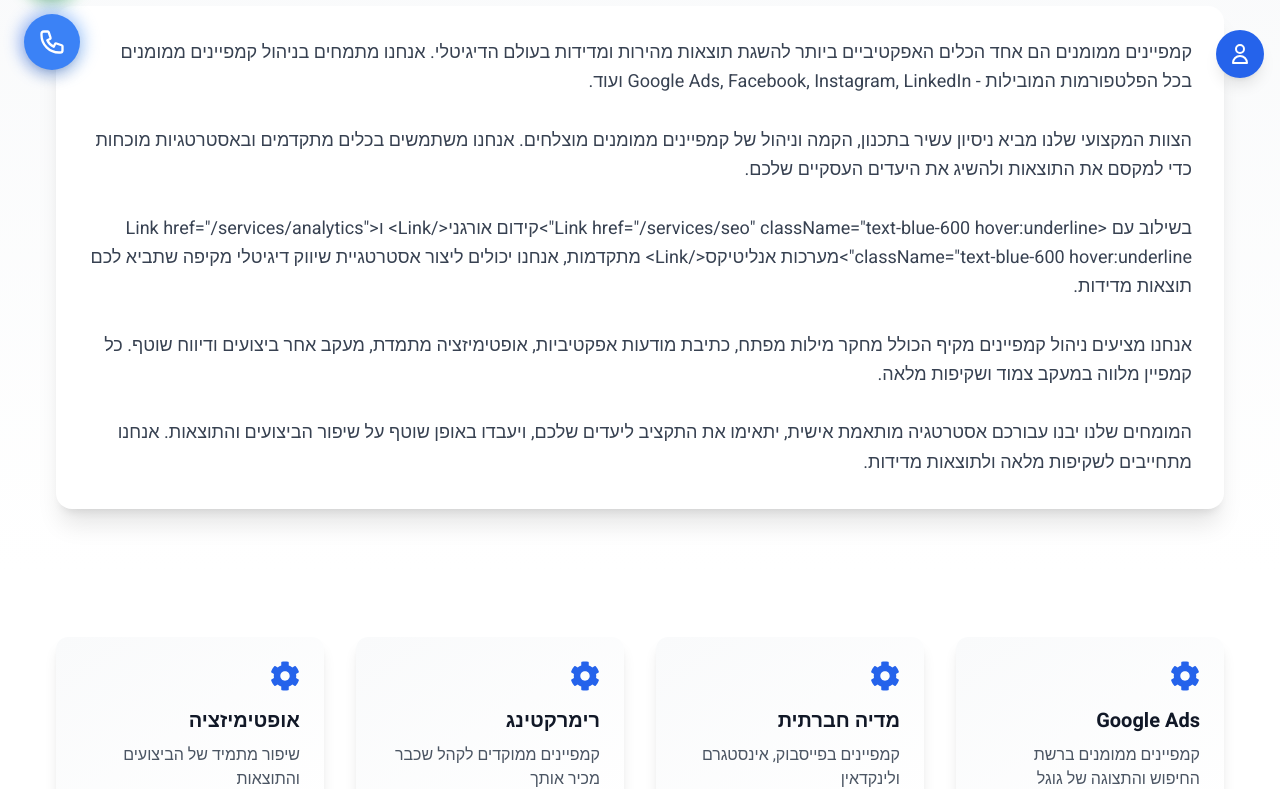
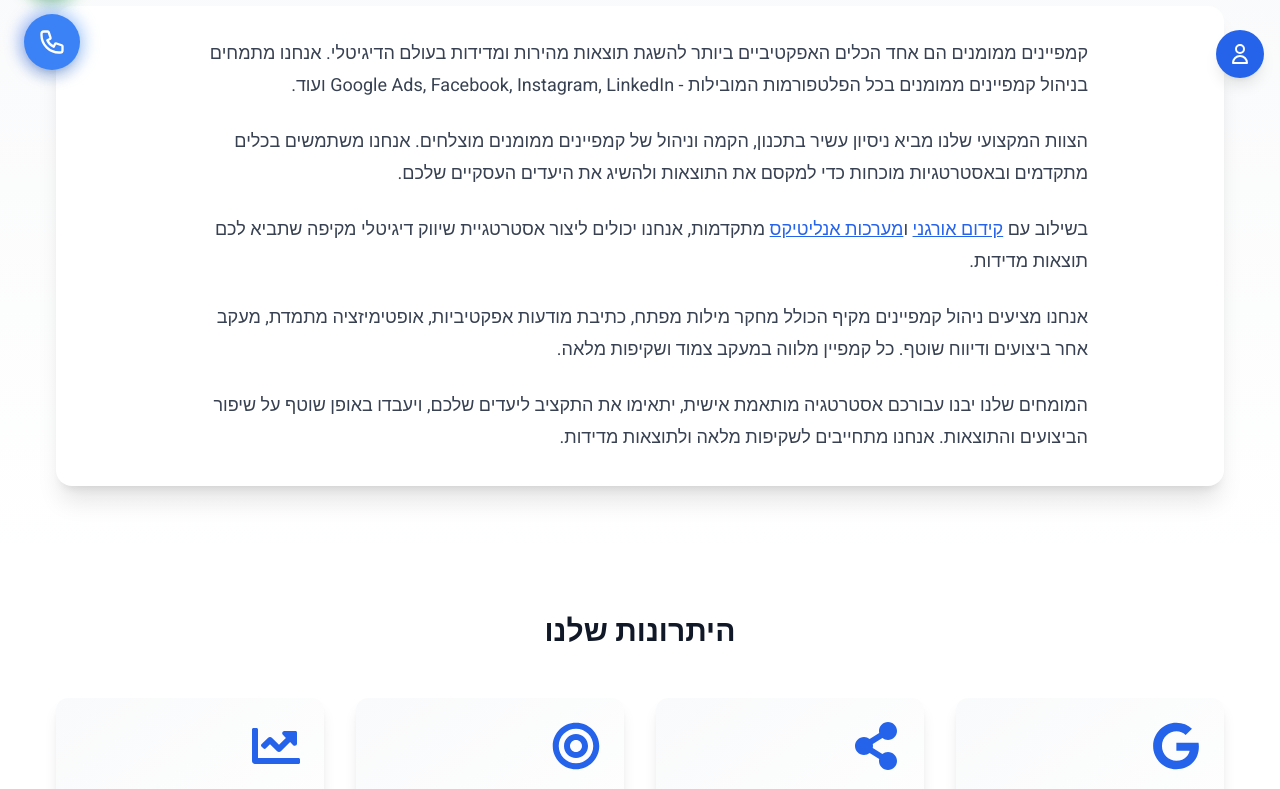
Before and after one commit to shlomiandadi/adiphone-site, a Next.js app: page /services/ppc in a window 1280 px wide. Shown: the part 706-1495 px from the top of the page. Built offline with nearby package versions, Linux system fonts and the light colour scheme.

Commit message:
Add icons to mobile menu and improve mobile navigation styling

```diff
--- a/app/components/Navbar.tsx
+++ b/app/components/Navbar.tsx
@@ -3,15 +3,19 @@
 import { useState } from 'react';
 import Link from 'next/link';
 import { motion, AnimatePresence } from 'framer-motion';
-import { FaGlobe, FaSearch, FaAd, FaCode, FaMobileAlt, FaRocket } from 'react-icons/fa';
+import { FaGlobe, FaSearch, FaAd, FaCode, FaMobileAlt, FaRocket, FaWordpress, FaShoppingCart, FaPaintBrush, FaChartLine, FaUsers, FaEnvelope } from 'react-icons/fa';
 
 const services = [
   { title: 'בניית אתרים', href: '/services/web-development', icon: FaGlobe },
   { title: 'קידום אתרים', href: '/services/seo', icon: FaSearch },
   { title: 'SEO אורגני', href: '/services/organic-seo', icon: FaRocket },
-  { title: 'קידום ממומן', href: '/services/paid-promotion', icon: FaAd },
+  { title: 'קידום ממומן', href: '/services/ppc', icon: FaAd },
   { title: 'פיתוח תוכנה', href: '/services/software-development', icon: FaCode },
-  { title: 'פיתוח אפליקציות', href: '/services/app-development', icon: FaMobileAlt }
+  { title: 'פיתוח אפליקציות', href: '/services/mobile-apps', icon: FaMobileAlt },
+  { title: 'אתרי וורדפרס', href: '/services/wordpress', icon: FaWordpress },
+  { title: 'חנויות אינטרנט', href: '/services/ecommerce', icon: FaShoppingCart },
+  { title: 'עיצוב ממשק', href: '/services/ui-design', icon: FaPaintBrush },
+  { title: 'אנליטיקס', href: '/services/analytics', icon: FaChartLine }
 ];
 
 export default function Navbar() {
@@ -92,47 +96,50 @@
             initial={{ opacity: 0, height: 0 }}
             animate={{ opacity: 1, height: 'auto' }}
             exit={{ opacity: 0, height: 0 }}
-            className="md:hidden bg-white border-t border-gray-200"
+            className="md:hidden bg-white border-t border-gray-200 shadow-lg"
           >
-            <div className="px-4 py-2 space-y-1">
+            <div className="px-4 py-4 space-y-3">
               <Link
                 href="/"
-                className="block px-4 py-2 text-base text-gray-700 hover:bg-blue-50 hover:text-blue-600 rounded-lg transition-colors"
+                className="flex items-center px-4 py-2.5 text-base text-gray-900 hover:bg-blue-50 hover:text-blue-600 rounded-lg transition-colors"
                 onClick={() => setIsMobileMenuOpen(false)}
               >
+                <FaGlobe className="w-5 h-5 ml-2 text-gray-400" />
                 ראשי
               </Link>
 
+              <div className="space-y-2">
+                <div className="px-4 py-2 text-base font-medium text-gray-900">שירותים</div>
                 <div className="space-y-1">
-                <div className="px-4 py-2 text-base text-gray-700">שירותים</div>
                   {services.map((service) => (
                     <Link
                       key={service.href}
                       href={service.href}
-                    className="block px-8 py-2 text-sm text-gray-600 hover:bg-blue-50 hover:text-blue-600 rounded-lg transition-colors"
+                      className="flex items-center px-6 py-2.5 text-sm text-gray-600 hover:bg-blue-50 hover:text-blue-600 rounded-lg transition-colors"
                       onClick={() => setIsMobileMenuOpen(false)}
                     >
-                    <div className="flex items-center gap-2">
-                      <service.icon className="w-4 h-4" />
+                      <service.icon className="w-5 h-5 ml-2 text-gray-400" />
                       <span>{service.title}</span>
-                    </div>
                     </Link>
                   ))}
+                </div>
               </div>
 
               <Link
                 href="/about"
-                className="block px-4 py-2 text-base text-gray-700 hover:bg-blue-50 hover:text-blue-600 rounded-lg transition-colors"
+                className="flex items-center px-4 py-2.5 text-base text-gray-900 hover:bg-blue-50 hover:text-blue-600 rounded-lg transition-colors"
                 onClick={() => setIsMobileMenuOpen(false)}
               >
+                <FaUsers className="w-5 h-5 ml-2 text-gray-400" />
                 אודות
               </Link>
 
               <Link
                 href="/contact"
-                className="block px-4 py-2 text-base text-gray-700 hover:bg-blue-50 hover:text-blue-600 rounded-lg transition-colors"
+                className="flex items-center px-4 py-2.5 text-base text-gray-900 hover:bg-blue-50 hover:text-blue-600 rounded-lg transition-colors"
                 onClick={() => setIsMobileMenuOpen(false)}
               >
+                <FaEnvelope className="w-5 h-5 ml-2 text-gray-400" />
                 צור קשר
               </Link>
             </div>
--- a/app/components/ServiceLayout.tsx
+++ b/app/components/ServiceLayout.tsx
@@ -3,28 +3,28 @@
 import React from 'react';
 import Image from 'next/image';
 import Link from 'next/link';
-import { FaBox, FaCreditCard, FaRobot, FaChartLine, FaCheck, FaLightbulb, FaRocket, FaUsers, FaCog, FaHeart } from 'react-icons/fa';
+import { FaBox, FaCreditCard, FaRobot, FaChartLine, FaCheck, FaLightbulb, FaRocket, FaUsers, FaCog, FaHeart, FaSearch, FaLink, FaFileAlt, FaGoogle, FaShareAlt, FaBullseye, FaMobile, FaPaintBrush, FaBolt, FaShieldAlt } from 'react-icons/fa';
 import { motion } from 'framer-motion';
 
 interface ServiceLayoutProps {
   title: string;
   subtitle: string;
-  description: string;
+  description: React.ReactNode;
   heroImage: string;
-  features: {
+  features: Array<{
     title: string;
     description: string;
     icon: string;
-  }[];
+  }>;
   benefits: string[];
-  process: {
+  process: Array<{
     title: string;
     description: string;
-  }[];
-  faq: {
+  }>;
+  faq: Array<{
     question: string;
     answer: string;
-  }[];
+  }>;
   portfolio: string[];
 }
 
@@ -60,19 +60,19 @@
   }
 };
 
-const getIconComponent = (iconName: string) => {
-  const icons: { [key: string]: React.ReactNode } = {
-    'box': <FaBox />,
-    'credit-card': <FaCreditCard />,
-    'robot': <FaRobot />,
-    'chart-line': <FaChartLine />,
-    'lightbulb': <FaLightbulb />,
-    'rocket': <FaRocket />,
-    'users': <FaUsers />,
-    'cog': <FaCog />,
-    'heart': <FaHeart />
-  };
-  return icons[iconName] || <FaCog />;
+const iconMap: { [key: string]: React.ComponentType } = {
+  search: FaSearch,
+  cog: FaCog,
+  link: FaLink,
+  'file-text': FaFileAlt,
+  google: FaGoogle,
+  share: FaShareAlt,
+  target: FaBullseye,
+  chart: FaChartLine,
+  mobile: FaMobile,
+  'paint-brush': FaPaintBrush,
+  bolt: FaBolt,
+  shield: FaShieldAlt
 };
 
 export default function ServiceLayout({
@@ -130,9 +130,9 @@
             variants={fadeInUp}
             className="rounded-2xl bg-white p-8 shadow-xl dark:bg-gray-800"
           >
-            <p className="whitespace-pre-line text-lg leading-relaxed text-gray-700 dark:text-gray-200">
+            <div className="prose prose-lg mx-auto max-w-4xl dark:prose-invert">
               {description}
-            </p>
+            </div>
           </motion.div>
         </div>
       </section>
@@ -140,6 +140,15 @@
       {/* Features Section */}
       <section className="bg-white px-4 py-16 dark:bg-gray-900">
         <div className="container mx-auto max-w-6xl">
+          <motion.h2
+            initial="hidden"
+            whileInView="visible"
+            viewport={{ once: true }}
+            variants={fadeInUp}
+            className="mb-12 text-center text-3xl font-bold text-gray-900 dark:text-white"
+          >
+            היתרונות שלנו
+          </motion.h2>
           <motion.div
             initial="hidden"
             whileInView="visible"
@@ -147,7 +156,9 @@
             variants={staggerChildren}
             className="grid gap-8 md:grid-cols-2 lg:grid-cols-4"
           >
-            {features.map((feature, index) => (
+            {features.map((feature, index) => {
+              const Icon = iconMap[feature.icon];
+              return (
                 <motion.div
                   key={index}
                   variants={fadeInUp}
@@ -160,7 +171,7 @@
                     variants={iconAnimation}
                     className="mb-4 text-3xl text-blue-600 dark:text-blue-400"
                   >
-                  {getIconComponent(feature.icon)}
+                    {Icon && <Icon className="h-12 w-12 text-blue-600 dark:text-blue-400" />}
                   </motion.div>
                   <h3 className="mb-2 text-xl font-semibold text-gray-900 transition-colors group-hover:text-blue-600 dark:text-white dark:group-hover:text-blue-400">
                     {feature.title}
@@ -169,7 +180,8 @@
                     {feature.description}
                   </p>
                 </motion.div>
-            ))}
+              );
+            })}
           </motion.div>
         </div>
       </section>
--- a/app/services/mobile-apps/page.tsx
+++ b/app/services/mobile-apps/page.tsx
@@ -7,15 +7,37 @@
   const serviceData = {
     title: "פיתוח אפליקציות",
     subtitle: "פיתוח אפליקציות חדשניות שמשנות את כללי המשחק",
-    description: `פיתוח אפליקציות מודרניות הוא הרבה יותר מסתם כתיבת קוד - זו אומנות של יצירת חוויות דיגיטליות מרהיבות שמשנות את האופן בו אנשים חיים, עובדים ומתקשרים.
-
-    הצוות שלנו מתמחה בפיתוח אפליקציות Cross-Platform עבור iOS ו-Android, תוך שימוש בטכנולוגיות המתקדמות ביותר כמו React Native, Flutter ו-Native Development. אנו מקפידים על סטנדרטים גבוהים של קוד נקי, ביצועים מהירים, ואבטחה מתקדמת.
-
-    בכל פרויקט, אנו שמים דגש על <Link href="/services/ui-design" className="text-blue-600 hover:underline">חווית משתמש מעולה ועיצוב מודרני</Link>, וארכיטקטורה מדרגית שמאפשרת צמיחה והתפתחות. אנו מלווים אתכם בכל שלב - מהרעיון הראשוני ועד להשקה בחנויות האפליקציות ומעבר לכך.
-
-    בשילוב עם <Link href="/services/cloud" className="text-blue-600 hover:underline">שירותי ענן</Link> מתקדמים ו<Link href="/services/ai" className="text-blue-600 hover:underline">פתרונות בינה מלאכותית</Link>, אנחנו יכולים ליצור אפליקציות חכמות ומתקדמות שיתנו לכם יתרון תחרותי משמעותי.
-
-    הניסיון העשיר שלנו בפיתוח אפליקציות עבור מגוון תעשיות - מסטארטאפים ועד לחברות אנטרפרייז - מאפשר לנו להביא תובנות וניסיון מעשי שיעזרו להפוך את החזון שלכם למציאות.`,
+    description: (
+      <>
+        <p>
+          פיתוח אפליקציות מודרניות הוא הרבה יותר מסתם כתיבת קוד - זו אומנות של יצירת חוויות דיגיטליות מרהיבות שמשנות את האופן בו אנשים חיים, עובדים ומתקשרים.
+        </p>
+        <p>
+          הצוות שלנו מתמחה בפיתוח אפליקציות Cross-Platform עבור iOS ו-Android, תוך שימוש בטכנולוגיות המתקדמות ביותר כמו React Native, Flutter ו-Native Development. אנו מקפידים על סטנדרטים גבוהים של קוד נקי, ביצועים מהירים, ואבטחה מתקדמת.
+        </p>
+        <p>
+          בכל פרויקט, אנו שמים דגש על{' '}
+          <Link href="/services/ui-design" className="text-blue-600 hover:underline">
+            חווית משתמש מעולה ועיצוב מודרני
+          </Link>
+          , וארכיטקטורה מדרגית שמאפשרת צמיחה והתפתחות. אנו מלווים אתכם בכל שלב - מהרעיון הראשוני ועד להשקה בחנויות האפליקציות ומעבר לכך.
+        </p>
+        <p>
+          בשילוב עם{' '}
+          <Link href="/services/cloud" className="text-blue-600 hover:underline">
+            שירותי ענן
+          </Link>
+          {' '}מתקדמים ו{' '}
+          <Link href="/services/ai" className="text-blue-600 hover:underline">
+            פתרונות בינה מלאכותית
+          </Link>
+          , אנחנו יכולים ליצור אפליקציות חכמות ומתקדמות שיתנו לכם יתרון תחרותי משמעותי.
+        </p>
+        <p>
+          הניסיון העשיר שלנו בפיתוח אפליקציות עבור מגוון תעשיות - מסטארטאפים ועד לחברות אנטרפרייז - מאפשר לנו להביא תובנות וניסיון מעשי שיעזרו להפוך את החזון שלכם למציאות.
+        </p>
+      </>
+    ),
     heroImage: "https://images.unsplash.com/photo-1512941937669-90a1b58e7e9c?w=1200&auto=format&fit=crop&q=60",
     features: [
       {
--- a/app/services/ppc/page.tsx
+++ b/app/services/ppc/page.tsx
@@ -7,15 +7,27 @@
   const serviceData = {
     title: "קמפיינים ממומנים",
     subtitle: "קמפיינים ממומנים שמביאים תוצאות מדידות",
-    description: `קמפיינים ממומנים הם אחד הכלים האפקטיביים ביותר להשגת תוצאות מהירות ומדידות בעולם הדיגיטלי. אנחנו מתמחים בניהול קמפיינים ממומנים בכל הפלטפורמות המובילות - Google Ads, Facebook, Instagram, LinkedIn ועוד.
-
-    הצוות המקצועי שלנו מביא ניסיון עשיר בתכנון, הקמה וניהול של קמפיינים ממומנים מוצלחים. אנחנו משתמשים בכלים מתקדמים ובאסטרטגיות מוכחות כדי למקסם את התוצאות ולהשיג את היעדים העסקיים שלכם.
-
-    בשילוב עם <Link href="/services/seo" className="text-blue-600 hover:underline">קידום אורגני</Link> ו<Link href="/services/analytics" className="text-blue-600 hover:underline">מערכות אנליטיקס</Link> מתקדמות, אנחנו יכולים ליצור אסטרטגיית שיווק דיגיטלי מקיפה שתביא לכם תוצאות מדידות.
-
-    אנחנו מציעים ניהול קמפיינים מקיף הכולל מחקר מילות מפתח, כתיבת מודעות אפקטיביות, אופטימיזציה מתמדת, מעקב אחר ביצועים ודיווח שוטף. כל קמפיין מלווה במעקב צמוד ושקיפות מלאה.
-
-    המומחים שלנו יבנו עבורכם אסטרטגיה מותאמת אישית, יתאימו את התקציב ליעדים שלכם, ויעבדו באופן שוטף על שיפור הביצועים והתוצאות. אנחנו מתחייבים לשקיפות מלאה ולתוצאות מדידות.`,
+    description: (
+      <>
+        <p>
+          קמפיינים ממומנים הם אחד הכלים האפקטיביים ביותר להשגת תוצאות מהירות ומדידות בעולם הדיגיטלי. אנחנו מתמחים בניהול קמפיינים ממומנים בכל הפלטפורמות המובילות - Google Ads, Facebook, Instagram, LinkedIn ועוד.
+        </p>
+        <p>
+          הצוות המקצועי שלנו מביא ניסיון עשיר בתכנון, הקמה וניהול של קמפיינים ממומנים מוצלחים. אנחנו משתמשים בכלים מתקדמים ובאסטרטגיות מוכחות כדי למקסם את התוצאות ולהשיג את היעדים העסקיים שלכם.
+        </p>
+        <p>
+          בשילוב עם <Link href="/services/seo" className="text-blue-600 hover:underline">קידום אורגני</Link> ו
+          <Link href="/services/analytics" className="text-blue-600 hover:underline">מערכות אנליטיקס</Link> מתקדמות,
+          אנחנו יכולים ליצור אסטרטגיית שיווק דיגיטלי מקיפה שתביא לכם תוצאות מדידות.
+        </p>
+        <p>
+          אנחנו מציעים ניהול קמפיינים מקיף הכולל מחקר מילות מפתח, כתיבת מודעות אפקטיביות, אופטימיזציה מתמדת, מעקב אחר ביצועים ודיווח שוטף. כל קמפיין מלווה במעקב צמוד ושקיפות מלאה.
+        </p>
+        <p>
+          המומחים שלנו יבנו עבורכם אסטרטגיה מותאמת אישית, יתאימו את התקציב ליעדים שלכם, ויעבדו באופן שוטף על שיפור הביצועים והתוצאות. אנחנו מתחייבים לשקיפות מלאה ולתוצאות מדידות.
+        </p>
+      </>
+    ),
     heroImage: "https://images.unsplash.com/photo-1460925895917-afdab827c52f?w=1200",
     features: [
       {
--- a/app/services/seo/page.tsx
+++ b/app/services/seo/page.tsx
@@ -7,15 +7,29 @@
   const serviceData = {
     title: "קידום אורגני SEO",
     subtitle: "הובלה לצמרת תוצאות החיפוש בגוגל",
-    description: `קידום אתרים אורגני (SEO) הוא אומנות ומדע של מיקום אתרכם בראש תוצאות החיפוש בגוגל.
-
-    בעולם הדיגיטלי של היום, נוכחות חזקה בגוגל היא הכרחית להצלחה עסקית. אנו מתמחים באסטרטגיות SEO מתקדמות המשלבות מחקר מעמיק, אופטימיזציה טכנית, ויצירת תוכן איכותי.
-
-    הצוות המקצועי שלנו משתמש בכלים המתקדמים ביותר בתעשייה ועוקב אחר כל העדכונים והשינויים באלגוריתמים של גוגל. אנו מתאימים את האסטרטגיה שלנו באופן מתמיד כדי להבטיח תוצאות מיטביות עבור העסק שלכם.
-
-    אנו מאמינים בשקיפות מלאה ומספקים דוחות מפורטים המראים את התקדמות הקידום שלכם בזמן אמת.
-
-    לצד <Link href="/services/ppc" className="text-blue-600 hover:underline">קמפיינים ממומנים</Link>, קידום אורגני הוא אחד הכלים החשובים ביותר לשיווק דיגיטלי. בשילוב עם <Link href="/services/wordpress" className="text-blue-600 hover:underline">בניית אתר וורדפרס</Link> מותאם ו<Link href="/services/analytics" className="text-blue-600 hover:underline">מערכות אנליטיקס</Link> מתקדמות, נוכל לבנות עבורכם אסטרטגיית שיווק דיגיטלי מקיפה.`,
+    description: (
+      <>
+        <p>
+          קידום אתרים אורגני (SEO) הוא אומנות ומדע של מיקום אתרכם בראש תוצאות החיפוש בגוגל.
+        </p>
+        <p>
+          בעולם הדיגיטלי של היום, נוכחות חזקה בגוגל היא הכרחית להצלחה עסקית. אנו מתמחים באסטרטגיות SEO מתקדמות המשלבות מחקר מעמיק, אופטימיזציה טכנית, ויצירת תוכן איכותי.
+        </p>
+        <p>
+          הצוות המקצועי שלנו משתמש בכלים המתקדמים ביותר בתעשייה ועוקב אחר כל העדכונים והשינויים באלגוריתמים של גוגל. אנו מתאימים את האסטרטגיה שלנו באופן מתמיד כדי להבטיח תוצאות מיטביות עבור העסק שלכם.
+        </p>
+        <p>
+          אנו מאמינים בשקיפות מלאה ומספקים דוחות מפורטים המראים את התקדמות הקידום שלכם בזמן אמת.
+        </p>
+        <p>
+          לצד <Link href="/services/ppc" className="text-blue-600 hover:underline">קמפיינים ממומנים</Link>,
+          קידום אורגני הוא אחד הכלים החשובים ביותר לשיווק דיגיטלי. בשילוב עם{' '}
+          <Link href="/services/wordpress" className="text-blue-600 hover:underline">בניית אתר וורדפרס</Link> מותאם
+          ו<Link href="/services/analytics" className="text-blue-600 hover:underline">מערכות אנליטיקס</Link> מתקדמות,
+          נוכל לבנות עבורכם אסטרטגיית שיווק דיגיטלי מקיפה.
+        </p>
+      </>
+    ),
     heroImage: "https://images.unsplash.com/photo-1571078732297-5db94f2dba4c?w=1200&auto=format&fit=crop&q=60",
     features: [
       {
```
Also changed, not shown: app/blog/page.tsx (+9 -5 lines). Lines whose indentation alone changed are shown as unchanged.
